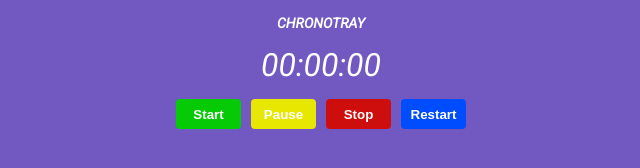
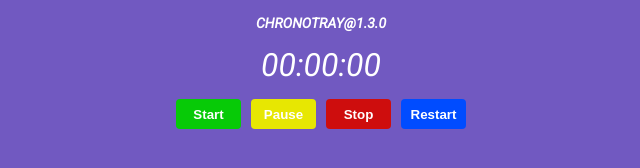
Before and after one commit to o-yurimaciel/electron-chrono-tray, an Electron app: page index.html in a window 1280 px wide. Shown: the full height of the page, 319-959 px from the left. Drawn offline with Linux system fonts and the light colour scheme; no server answers.

Commit message:
version 1.3.0 test with nuts auto update

```diff
--- a/index.html
+++ b/index.html
@@ -9,7 +9,7 @@
     <link rel="stylesheet" href="index.css" />
   </head>
   <body>
-    <h1>ChronoTray</h1>
+    <h1 id="title">ChronoTray</h1>
     <div id="chronoExample">
       <div class="values">00:00:00</div>
       <div class="btn-group">
@@ -24,10 +24,15 @@
     <script>
       const { Timer } = require('easytimer.js');
       const timer = new Timer();
-      const { ipcRenderer } = require('electron');
+      const { ipcRenderer, app } = require('electron');
+      const { version } = require('./package.json')
+
+      console.log(version);
 
       let timeUpdate;
       let target25 = new Timer();
+
+      document.querySelector('#title').innerHTML = `ChronoTray@${version}`
 
       document
         .querySelector('#chronoExample .startButton')
--- a/package.json
+++ b/package.json
@@ -1,6 +1,6 @@
 {
   "name": "chrono-tray",
-  "version": "1.2.0",
+  "version": "1.3.0",
   "description": "",
   "main": "app.js",
   "scripts": {
```
